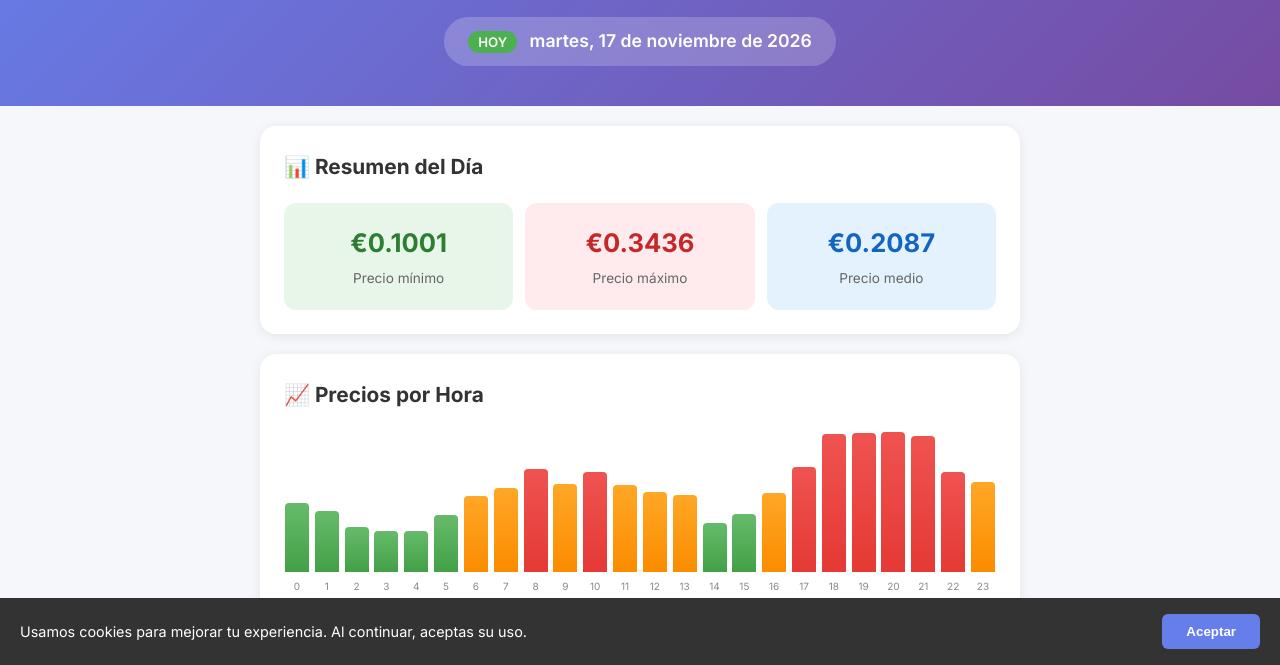
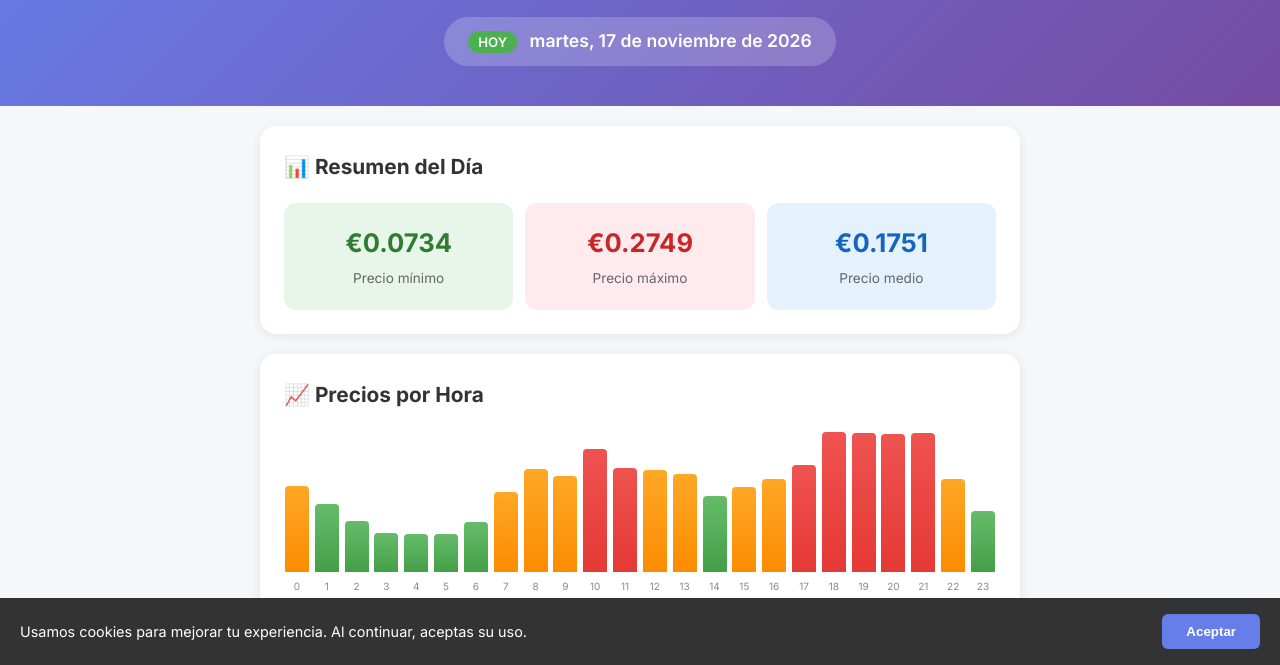
Before and after one commit to plc105226-byte/luzfacil, a plain HTML site: page index.html in a window 1280 px wide. Shown: the part 135-800 px from the top of the page. Drawn offline with Linux system fonts and the light colour scheme.

Commit message:
Update prices for 2026-11-17

```diff
--- a/index.html
+++ b/index.html
@@ -566,30 +566,30 @@
   <script>
     // PRICE DATA - Updated by update_prices.R
     const priceData = [
-      { hour: 0, price: 169.2 },
-      { hour: 1, price: 148.7 },
-      { hour: 2, price: 109.6 },
-      { hour: 3, price: 100.5 },
-      { hour: 4, price: 100.1 },
-      { hour: 5, price: 139.3 },
-      { hour: 6, price: 186.9 },
-      { hour: 7, price: 205.9 },
-      { hour: 8, price: 252.5 },
-      { hour: 9, price: 216.4 },
-      { hour: 10, price: 244.5 },
-      { hour: 11, price: 214.1 },
-      { hour: 12, price: 195.4 },
-      { hour: 13, price: 188.9 },
-      { hour: 14, price: 120.4 },
-      { hour: 15, price: 142.9 },
-      { hour: 16, price: 194.4 },
-      { hour: 17, price: 257.3 },
-      { hour: 18, price: 339.1 },
-      { hour: 19, price: 340.2 },
-      { hour: 20, price: 343.6 },
-      { hour: 21, price: 333.9 },
-      { hour: 22, price: 246.2 },
-      { hour: 23, price: 219.9 }
+      { hour: 0, price: 167.6 },
+      { hour: 1, price: 133.6 },
+      { hour: 2, price: 99.2 },
+      { hour: 3, price: 76.1 },
+      { hour: 4, price: 73.4 },
+      { hour: 5, price: 73.8 },
+      { hour: 6, price: 97.4 },
+      { hour: 7, price: 157.1 },
+      { hour: 8, price: 201.0 },
+      { hour: 9, price: 188.6 },
+      { hour: 10, price: 240.6 },
+      { hour: 11, price: 203.9 },
+      { hour: 12, price: 199.3 },
+      { hour: 13, price: 191.2 },
+      { hour: 14, price: 148.5 },
+      { hour: 15, price: 165.8 },
+      { hour: 16, price: 182.5 },
+      { hour: 17, price: 209.7 },
+      { hour: 18, price: 274.9 },
+      { hour: 19, price: 273.1 },
+      { hour: 20, price: 270.2 },
+      { hour: 21, price: 273.1 },
+      { hour: 22, price: 182.1 },
+      { hour: 23, price: 118.8 }
     ];
 
     function getSpainTime() {
```
